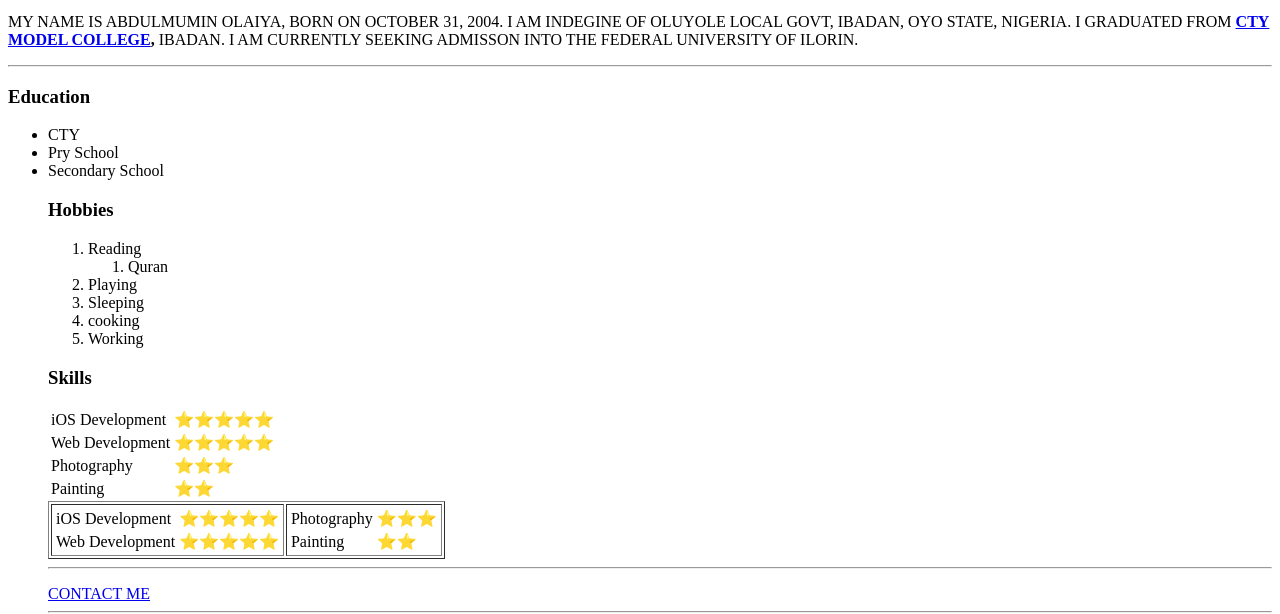
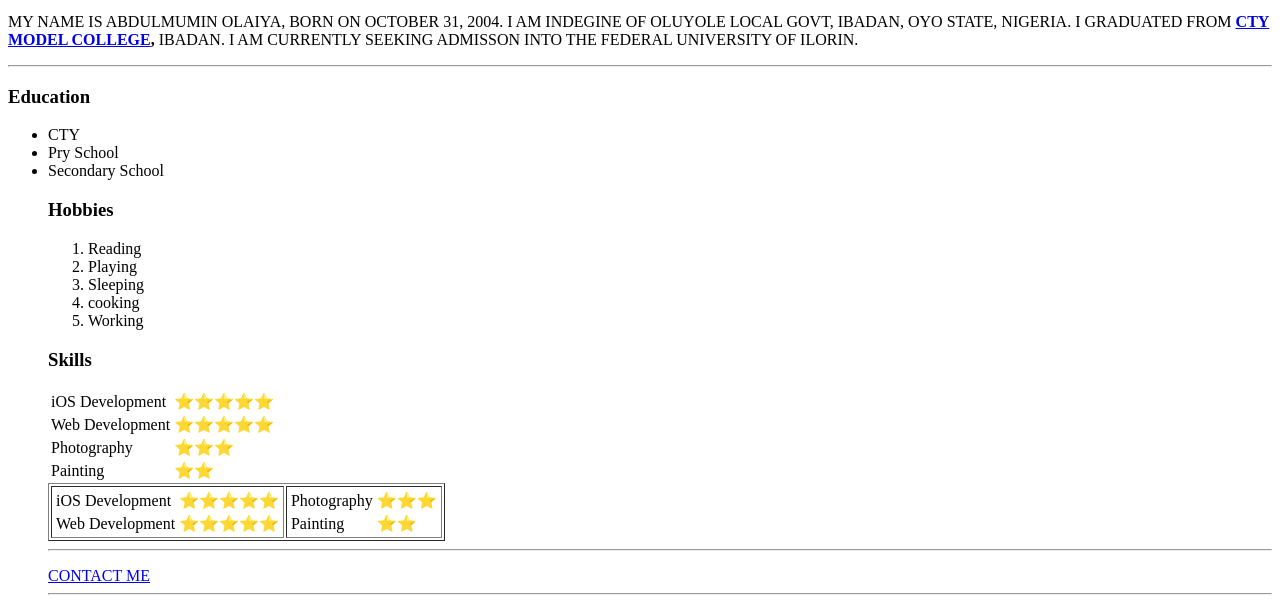
Before and after one commit to Omar-bn-Bidden/CV, a plain HTML site: page index.html in a window 1280 px wide. Shown: the part 177-791 px from the top of the page. Drawn offline with Linux system fonts and the light colour scheme.

Commit message:
Update index.html

```diff
--- a/index.html
+++ b/index.html
@@ -24,11 +24,7 @@
       <li>Secondary School</li>
     <h3>Hobbies</h3>
     <ol>
-    <li>Reading
-    <ol>
-      <li>Quran</li>
-        </ol>
-      </li>
+      <li>Reading</li>
       <li>Playing</li>
       <li>Sleeping</li>
       <li>cooking</li>
```
